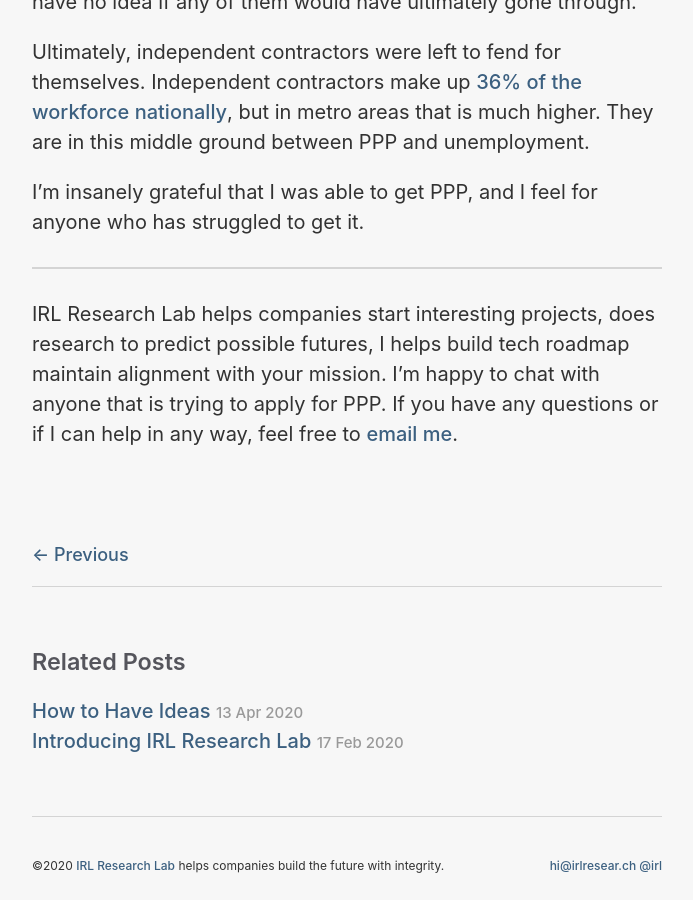
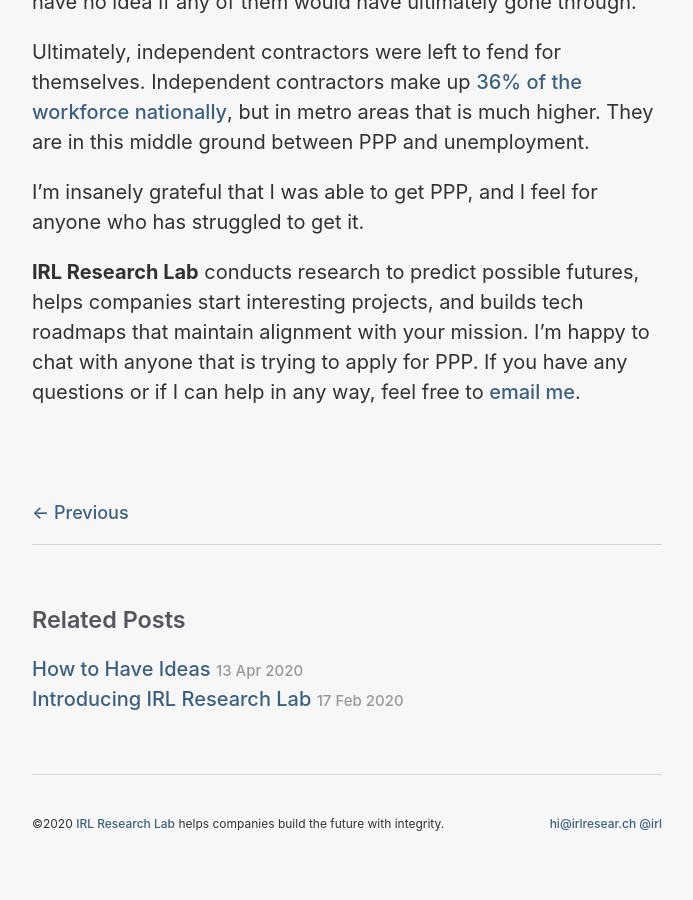
Before and after one commit to allisonburtch/consultancy, a Jekyll site: the page built from _posts/2020-05-04-how-i-got-PPP-as-an-independent-contractor.md, in a window 1280 px wide and 900 px high, scrolled down 3194 px. Shown: the whole window, without its empty margins (293-986 px from the left). Built offline with Jekyll 4.4.1, drawn with Linux system fonts in a browser that asks for light colours; after the commit the page ends 4067 px from its top, so only the background shows below that.

Commit message:
changed index page

```diff
--- a/_posts/2020-05-04-how-i-got-PPP-as-an-independent-contractor.md
+++ b/_posts/2020-05-04-how-i-got-PPP-as-an-independent-contractor.md
@@ -61,6 +61,4 @@ Ultimately, independent contractors were left to fend for themselves. Independen
 
 I'm insanely grateful that I was able to get PPP, and I feel for anyone who has struggled to get it.
 
-***
-
-IRL Research Lab helps companies start interesting projects, does research to predict possible futures, I helps build tech roadmap maintain alignment with your mission. I'm happy to chat with anyone that is trying to apply for PPP. If you have any questions or if I can help in any way, feel free to [email me](mailto:hi@irlresear.ch).
+**IRL Research Lab** conducts research to predict possible futures, helps companies start interesting projects, and builds tech roadmaps that maintain alignment with your mission. I'm happy to chat with anyone that is trying to apply for PPP. If you have any questions or if I can help in any way, feel free to [email me](mailto:hi@irlresear.ch).
```
